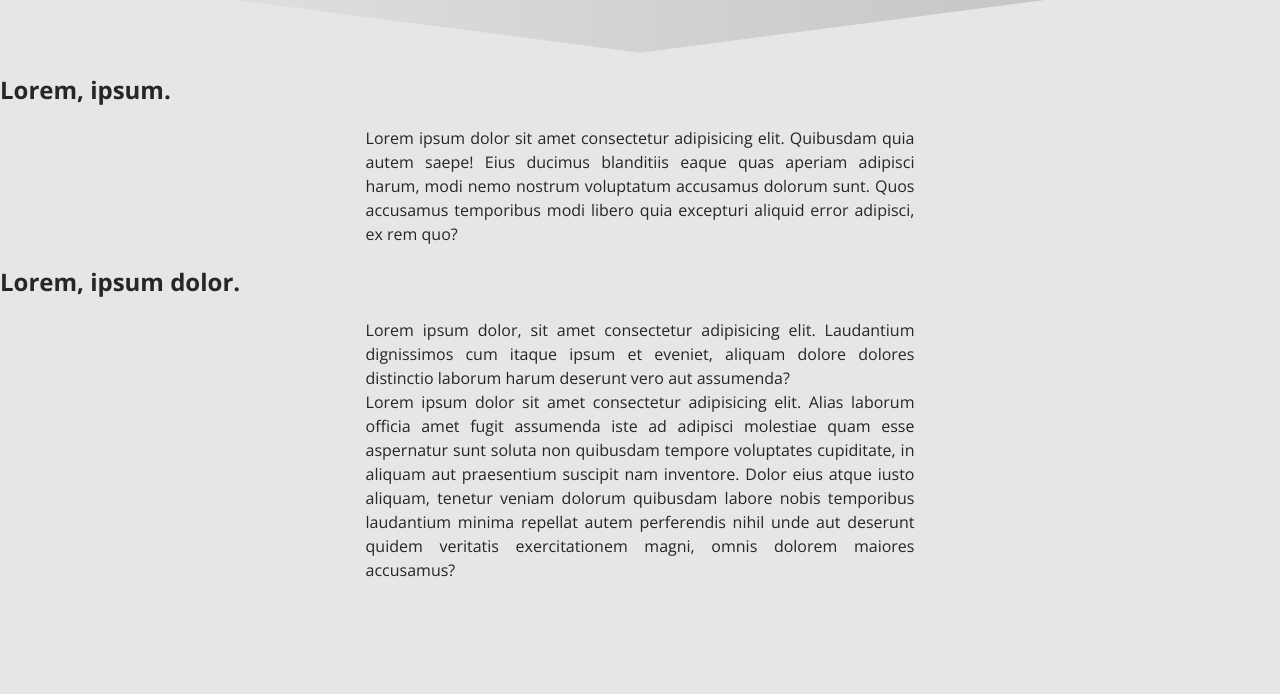
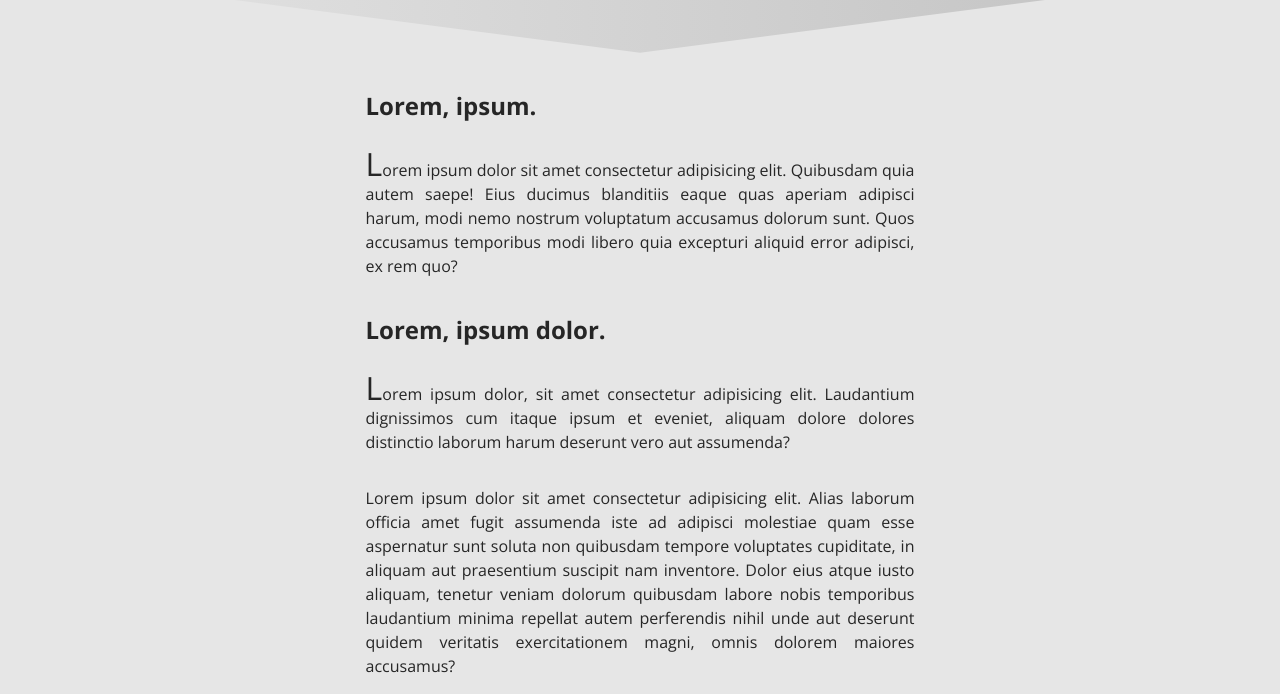
Before and after one commit to edouardmisset/lightDarkThemes, a plain HTML site: page index.html in a window 1280 px wide. Shown: the part 360-1054 px from the top of the page. Before the commit the page ends 942 px from the top, so only its background shows below. Drawn offline with nearby package versions, Linux system fonts and the light colour scheme.

Commit message:
some more style & alignment for the p

```diff
--- a/style.css
+++ b/style.css
@@ -159,14 +159,22 @@ header {
   margin-right: 10px;
 }
 
+main {
+  display: grid;
+  grid-template-columns: 1fr minmax(40ch, 60ch) 1fr;
+}
+
+h2 {
+  grid-column: 2 / auto;
+}
+
 p {
+  grid-column: 2 / auto;
   line-height: 1.5;
   word-break: break-word;
   text-align: justify; /* Justifies text */
   hyphens: auto; /* Hypenation on auto */
   max-width: 60ch;
-  display: flex;
-  margin: auto;
 }
 
 h2 + p:first-letter {
```
